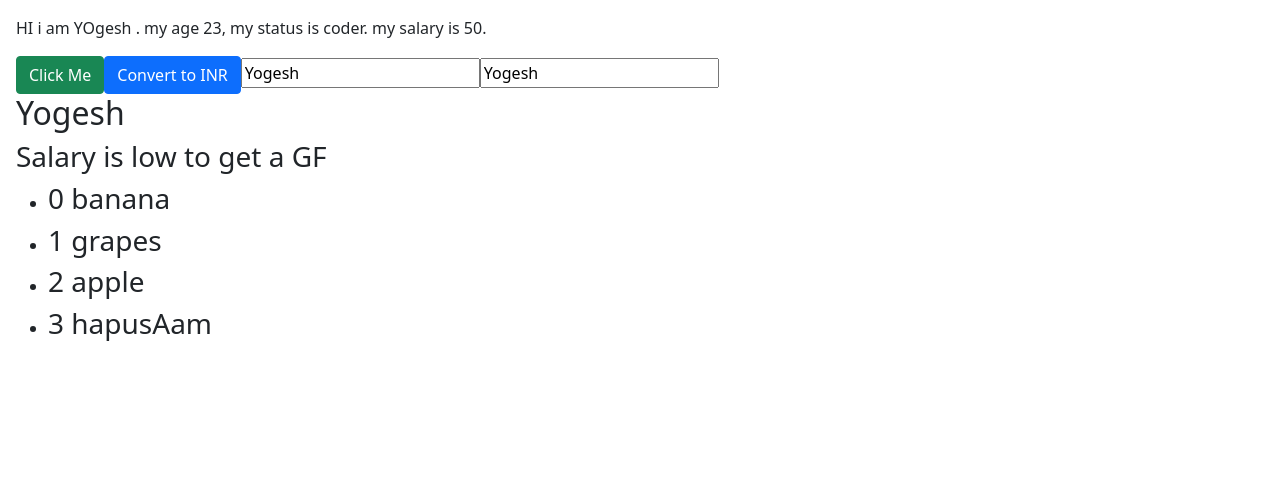
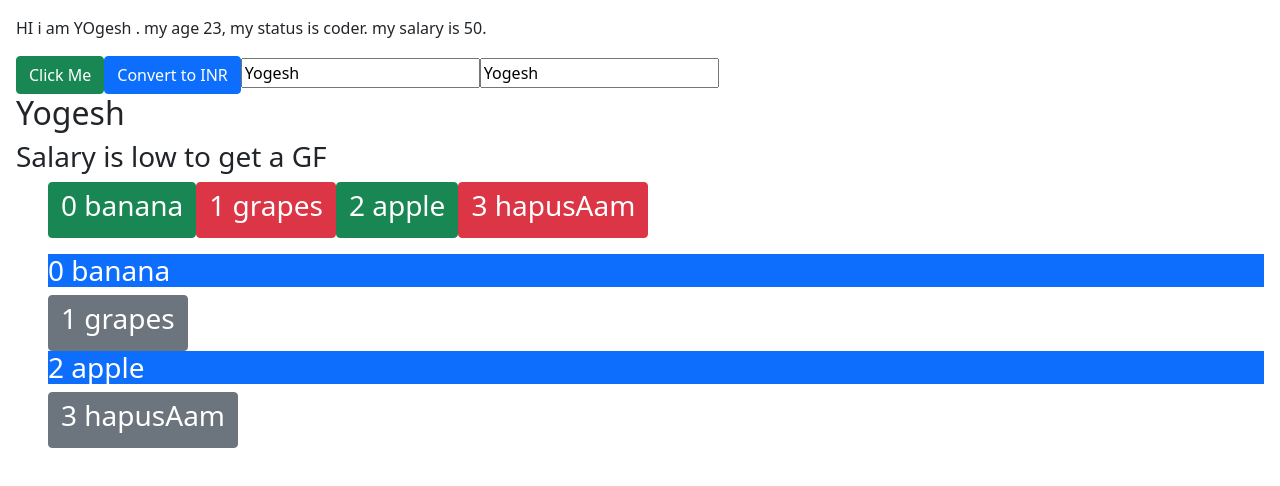
Before and after one commit to yogesh1006/ng-quote-app, an Angular app: page / in a window 1280 px wide. Shown: the top 486 px of the page. Built offline with nearby package versions, Linux system fonts and the light colour scheme.

Commit message:
directive:ngClass

```diff
--- a/src/app/profile/profile.component.html
+++ b/src/app/profile/profile.component.html
@@ -33,5 +33,10 @@
 
 <!-- for loop directive -->
 <ul>
-    <li *ngFor="let f of fruits;index as i"> <h3>{{i}} {{f}}</h3></li>
+    <li *ngFor="let f of fruits;index as i;even as e" [class]="e? 'btn btn-success':'btn btn-danger'"> <h3>{{i}} {{f}}</h3></li>
 </ul>
+
+<!-- using ngClass -->
+<ul>
+    <li *ngFor="let f of fruits;index as i;even as e" [ngClass]="{'btn btn-primary': e , 'btn btn-secondary': !e}"> <h3>{{i}} {{f}}</h3></li>
+</ul>
```
